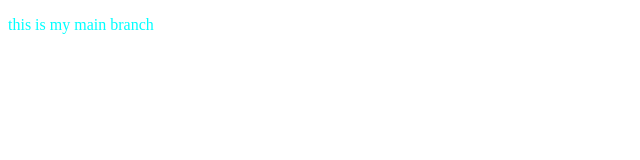
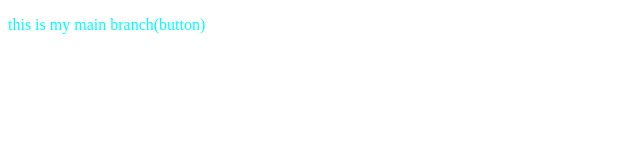
Before and after one commit to RanaShaikh/PracticeRepo, a plain HTML site: page index.html in a window 1280 px wide. Shown: the full height of the page, 0-640 px from the left. Drawn offline with Linux system fonts and the light colour scheme.

```diff
--- a/index.html
+++ b/index.html
@@ -7,6 +7,6 @@
     <link rel="stylesheet" href="style.css">
 </head>
 <body>
-    <p>this is my main branch</p>
+    <p>this is my main branch(button)</p>
 </body>
 </html>
```
